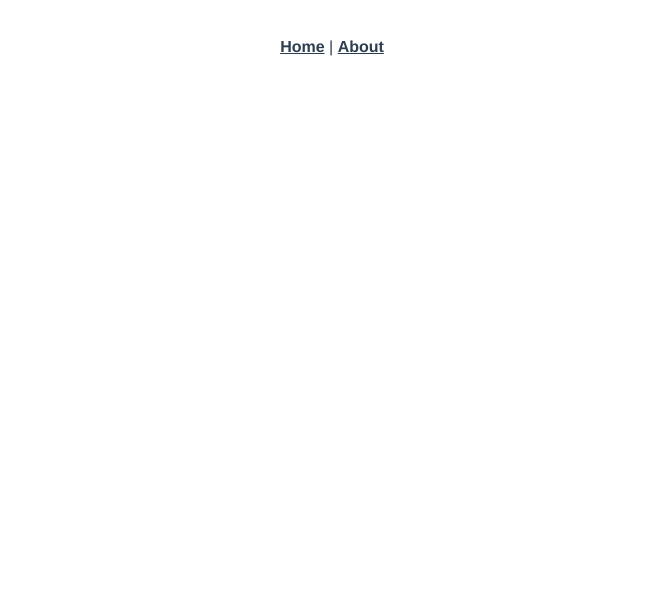
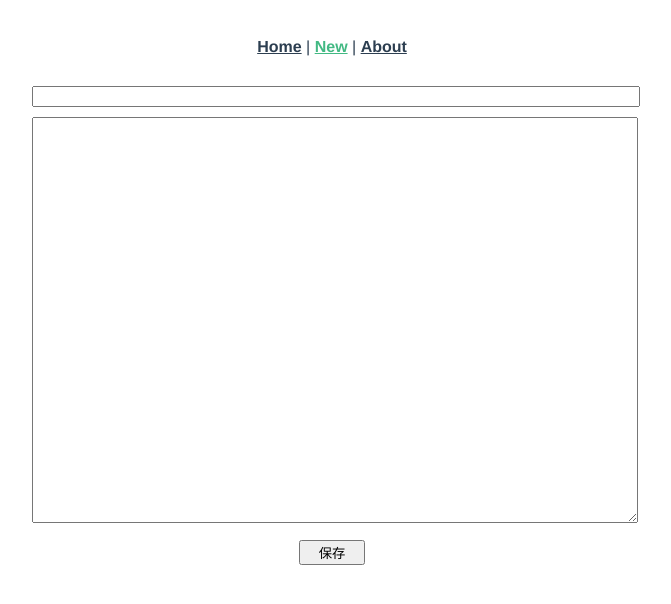
Before and after one commit to Arimuuuura/vue3-tomosuta, a Vue app: page /new in a window 1280 px wide. Before the commit this address had no page. Shown: the top 604 px of the page, without its empty margins (308-979 px from the left). Built offline with nearby package versions, Linux system fonts and the light colour scheme.

Commit message:
NewView コンポーネント作成

```diff
--- a/src/App.vue
+++ b/src/App.vue
@@ -1,6 +1,7 @@
 <template>
   <nav>
     <router-link to="/">Home</router-link> |
+    <router-link to="/new">New</router-link> |
     <router-link to="/about">About</router-link>
   </nav>
   <router-view/>
@@ -11,12 +12,19 @@
   font-family: Avenir, Helvetica, Arial, sans-serif;
   -webkit-font-smoothing: antialiased;
   -moz-osx-font-smoothing: grayscale;
+  /* text-align: center; */
+  color: #2c3e50;
+  max-width: 600px;
+  margin: 0 auto;
+}
+
+h1 {
   text-align: center;
-  color: #2c3e50;
 }
 
 nav {
   padding: 30px;
+  text-align: center;
 }
 
 nav a {
--- a/src/router/index.js
+++ b/src/router/index.js
@@ -1,11 +1,17 @@
 import { createRouter, createWebHistory } from 'vue-router'
 import HomeView from '../views/HomeView.vue'
+import NewView from '../views/NewView.vue'
 
 const routes = [
   {
     path: '/',
     name: 'home',
     component: HomeView
+  },
+  {
+    path: '/new',
+    name: 'new',
+    component: NewView
   },
   {
     path: '/about',
--- /dev/null
+++ b/src/views/NewView.vue
@@ -0,0 +1,31 @@
+<template>
+  <div><input type="text"></div>
+  <div><textarea name="" id="" cols="30" rows="10"></textarea></div>
+  <div class="center"><button>保存</button></div>
+</template>
+
+<script>
+export default {
+
+}
+</script>
+
+<style scoped>
+div {
+	margin-bottom: 10px;
+}
+input[type=text] {
+	width: 100%;
+}
+textarea {
+	width: 100%;
+	height: 30em;
+}
+button {
+	width: 5em;
+	margin: 3px;
+}
+.center {
+	text-align: center;
+}
+</style>
```
